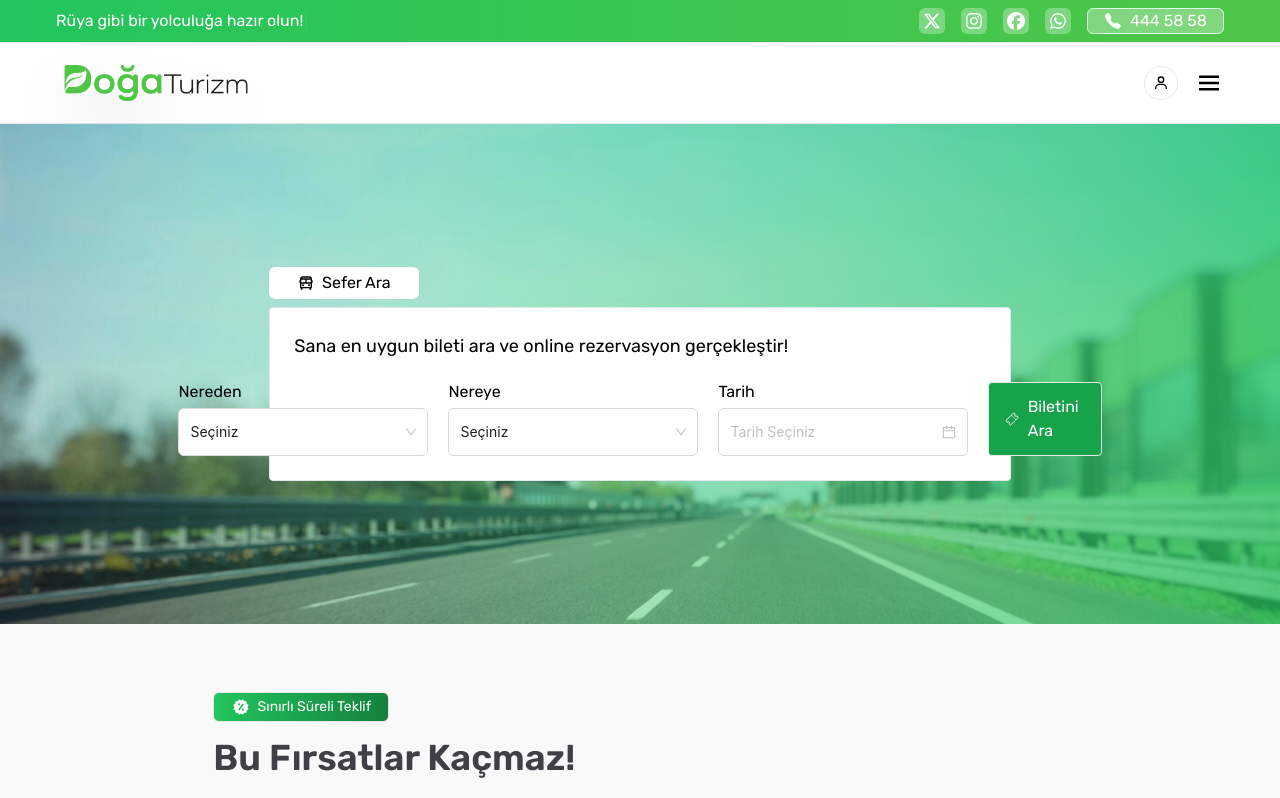
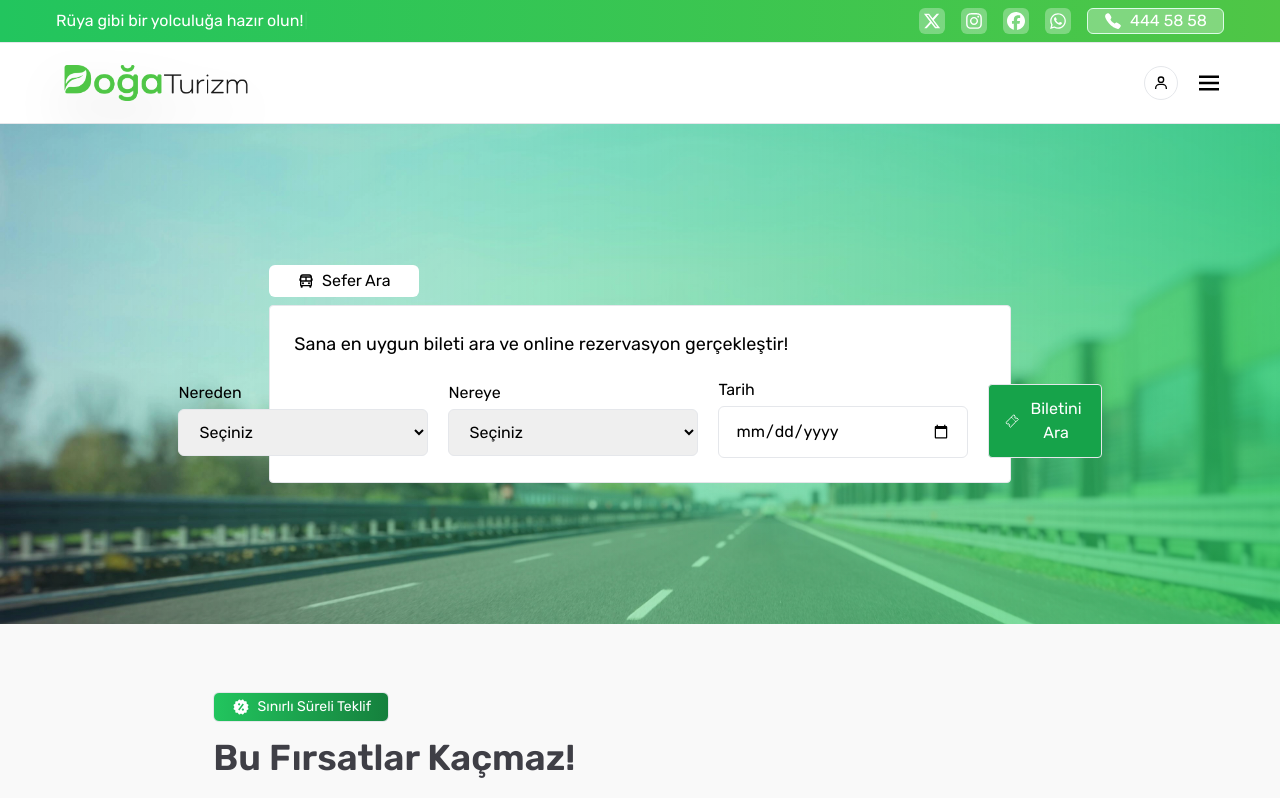
Before and after one commit to ozmberkan/doga-turizm, a React (Vite) app: page / in a window 1280 px wide. Shown: the top 798 px of the page. Built offline with nearby package versions, Linux system fonts and the light colour scheme.

Commit message:
filter bitti

```diff
--- a/src/components/Hero/FilterForm.jsx
+++ b/src/components/Hero/FilterForm.jsx
@@ -3,38 +3,80 @@ import { IoTicketOutline } from "react-icons/io5";
 import { cities } from "../../data/data";
 import { InputField } from "../../data/data";
 import { DatePicker, Select } from "antd";
-import { Link } from "react-router-dom";
+import { Link, useNavigate } from "react-router-dom";
+import { useForm } from "react-hook-form";
+import { filterscheme } from "~/validation/scheme";
+import { zodResolver } from "@hookform/resolvers/zod";
+import { setFilterCriteria } from "~/redux/slices/filterSlice";
+import { useDispatch, useSelector } from "react-redux";
+import moment from "moment";
 
 const FilterForm = () => {
+  const navigate = useNavigate();
+  const dispatch = useDispatch();
+  const { filterCriteria } = useSelector((store) => store.filter);
+  const {
+    register,
+    handleSubmit,
+    formState: { errors },
+  } = useForm({
+    resolver: zodResolver(filterscheme),
+  });
+
+  const searchTicket = (data) => {
+    const selectedArrival = data.arrival;
+    const selectedDeparture = data.departure;
+    const selectedDate = moment(data.date, "YYYY-MM-DD").format("DD.MM.YYYY");
+
+    dispatch(
+      setFilterCriteria({
+        arrival: selectedArrival,
+        departure: selectedDeparture,
+        date: selectedDate,
+      })
+    );
+
+    navigate("/tickets");
+  };
+
   return (
-    <form className="h-full w-full flex justify-center items-center sm:items-center gap-y-3 gap-x-5 font-rubik sm:flex-row flex-col">
+    <form
+      className="h-full w-full flex justify-center items-center sm:items-center gap-y-3 gap-x-5 font-rubik sm:flex-row flex-col"
+      onSubmit={handleSubmit(searchTicket)}
+    >
       {InputField.map((input, i) => (
         <div key={i} className="flex flex-col gap-y-1">
           <label>{input.type === "text" ? input.label : "Tarih"}</label>
           {input.type === "text" ? (
-            <Select
-              defaultValue="Seçiniz"
-              options={cities}
-              className="w-[250px] h-12 "
-            />
+            <select
+              {...register(input.name)}
+              className={`px-4 py-3 rounded-md border outline-none w-[250px] ${
+                errors[input.name] ? "border-red-500" : ""
+              }`}
+            >
+              {cities.map((city) => (
+                <option key={city.id} value={city.value}>
+                  {city.title}
+                </option>
+              ))}
+            </select>
           ) : (
-            <DatePicker
-              placeholder="Tarih Seçiniz"
-              className="w-[250px] h-12 hover:border-green-500 focus:border-green-600 focus:ring-0 cursor-pointer"
-              format="DD.MM.YYYY"
+            <input
+              type="date"
+              {...register(input.name)}
+              className={`px-4 py-3 rounded-md border w-[250px] ${
+                errors[input.name] ? "border-red-500" : ""
+              }`}
             />
           )}
         </div>
       ))}
-      <div className="flex flex-col gap-y-1 w-full mt-auto">
-        <Link
-          to="/tickets"
-          className="w-full transition-colors duration-500 py-3 px-4 hover:bg-green-500 bg-green-600 text-white border rounded flex justify-center items-center gap-x-2"
-        >
+      <button type="submit" className="flex flex-col gap-y-1 w-full mt-auto">
+        <div className="w-full transition-colors duration-500 py-3 px-4 hover:bg-green-500 bg-green-600 text-white border rounded flex justify-center items-center gap-x-2">
           <IoTicketOutline size={20} />
           Biletini Ara
-        </Link>
-      </div>
+        </div>
+      </button>
     </form>
   );
 };
--- a/src/components/Payment/PaymentCreditCart.jsx
+++ b/src/components/Payment/PaymentCreditCart.jsx
@@ -1,4 +1,5 @@
 import React from "react";
+import smLogo from "~/assets/logos/smlogo.png";
 
 const PaymentCreditCart = ({ cartName, cartCvc, cartLast, cartNo }) => {
   return (
@@ -14,17 +15,7 @@ const PaymentCreditCart = ({ cartName, cartCvc, cartLast, cartNo }) => {
       <div className="absolute top-4 left-4 right-4 bottom-4 flex flex-col justify-between text-white">
         <div className="flex justify-between items-center">
           <span className="text-lg font-bold">Kredi Kartı</span>
-          <svg
-            width="40"
-            height="40"
-            viewBox="0 0 24 24"
-            fill="none"
-            stroke="currentColor"
-            strokeWidth="2"
-          >
-            <rect x="1" y="4" width="22" height="16" rx="2" ry="2" />
-            <line x1="1" y1="10" x2="23" y2="10" />
-          </svg>
+          <img src={smLogo} className="w-6" />
         </div>
         <div className="text-xl tracking-widest">
           {cartNo ? cartNo : "**** **** **** ****"}
--- a/src/components/UI/LoginDrawer.jsx
+++ b/src/components/UI/LoginDrawer.jsx
@@ -1,4 +1,4 @@
-import React from "react";
+import React, { useEffect } from "react";
 import { BiLock, BiUser } from "react-icons/bi";
 import { FcGoogle } from "react-icons/fc";
 import { BsApple } from "react-icons/bs";
@@ -37,11 +37,13 @@ const LoginDrawer = ({ open, toggleDrawer, setLogInMode, setForgot }) => {
         data.password
       );
       const user = userCredential.user;
+
       const userData = {
         uid: user.uid,
         email: user.email,
         displayName: user.displayName,
         phoneNumber: user.phoneNumber,
+        emailVerified: user.emailVerified,
       };
 
       if (user.uid === "pw7MMy1Q3NQtuBf9ywPQ6yBy9r43") {
@@ -54,6 +56,7 @@ const LoginDrawer = ({ open, toggleDrawer, setLogInMode, setForgot }) => {
         toggleDrawer(false);
         reset();
       }, 1000);
+      console.log(userData);
     } catch (error) {
       toast.error(
         "Lütfen bilgileri kontrol ediniz. Sistemde belirtilen kullanıcı bulunamadı!"
--- a/src/data/data.js
+++ b/src/data/data.js
@@ -68,18 +68,19 @@ export const campaigns = [
 ];
 
 export const cities = [
-  { id: 1, title: "İstanbul", value: "İstanbul" },
-  { id: 2, title: "Bursa", value: "Bursa" },
-  { id: 3, title: "Balıkesir", value: "Balıkesir" },
-  { id: 4, title: "Edirne", value: "Edirne" },
-  { id: 5, title: "Çanakkale", value: "Çanakkale" },
-  { id: 6, title: "Tekirdağ", value: "Tekirdağ" },
+  { id: 1, title: "Seçiniz", value: "" },
+  { id: 2, title: "İstanbul", value: "Istanbul" },
+  { id: 3, title: "Bursa", value: "Bursa" },
+  { id: 4, title: "Balıkesir", value: "Balikesir" },
+  { id: 5, title: "Edirne", value: "Edirne" },
+  { id: 6, title: "Çanakkale", value: "Çanakkale" },
+  { id: 7, title: "Tekirdağ", value: "Tekirdağ" },
 ];
 
 export const InputField = [
   { label: "Nereden", type: "text", name: "departure" },
   { label: "Nereye", type: "text", name: "arrival" },
-  { label: "Tarih", type: "date", name: "arrival" },
+  { label: "Tarih", type: "date", name: "date" },
 ];
 
 export const footerAbout = [
--- a/src/pages/Payment/Payment.jsx
+++ b/src/pages/Payment/Payment.jsx
@@ -1,5 +1,6 @@
 import { ConfigProvider, Steps } from "antd";
 import React, { useState } from "react";
+import { MdPayment, MdPayments } from "react-icons/md";
 import { useSelector } from "react-redux";
 import { Link, useNavigate } from "react-router-dom";
 import { toast } from "react-toastify";
@@ -62,8 +63,8 @@ const Payment = () => {
           ]}
         />
       </ConfigProvider>
-      <div className="flex w-full mt-5 gap-x-5">
-        <div className="w-1/3  p-5 border-2 flex flex-col gap-y-5 rounded-md border-[#4FC647]">
+      <div className="flex w-full mt-5 sm:gap-x-5 gap-y-5 sm:flex-row flex-col">
+        <div className="sm:w-1/3 w-full  p-5 border-2 flex flex-col gap-y-5 rounded-md border-[#4FC647]">
           <h1 className="text-3xl font-semibold text-[#4FC647]">
             Seçilen Bilet / Biletler
           </h1>
@@ -127,9 +128,9 @@ const Payment = () => {
             />
             <Link
               onClick={paymentDone}
-              className="w-full col-start-1 col-end-3 p-4 rounded-md border bg-[#4FC647] hover:bg-[#4fc615] text-white focus:ring-[#4FC647]"
+              className="w-full flex items-center gap-x-3 col-start-1 col-end-3 p-4 rounded-md border bg-[#4FC647] hover:bg-[#4fc615] text-white focus:ring-[#4FC647]"
             >
-              Ödemeyi Gerçekleştir
+              <MdPayment size={24} /> Ödemeyi Gerçekleştir
             </Link>
           </form>
         </div>
--- /dev/null
+++ b/src/redux/slices/filterSlice.js
@@ -0,0 +1,24 @@
+import { createSlice } from "@reduxjs/toolkit";
+
+const initialState = {
+  filterCriteria : {
+    departure: "",
+    arrival: "",
+    date: "",
+  }
+};
+
+export const filterSlice = createSlice({
+  name: "filter",
+  initialState,
+  reducers: {
+    setFilterCriteria: (state, action) => {
+      state.filterCriteria = { ...state.filterCriteria, ...action.payload };
+    },
+
+  },
+});
+
+export const { setFilterCriteria } = filterSlice.actions;
+
+export default filterSlice.reducer;
--- a/src/redux/store.js
+++ b/src/redux/store.js
@@ -1,10 +1,12 @@
 import { configureStore } from "@reduxjs/toolkit";
 import userSlice from "./slices/userSlice";
 import ticketsSlice from "./slices/ticketsSlice";
+import filterSlice from "./slices/filterSlice";
 
 export const store = configureStore({
   reducer: {
     user: userSlice,
-    tickets : ticketsSlice
+    tickets : ticketsSlice,
+    filter: filterSlice
   },
 });
--- a/src/validation/scheme.jsx
+++ b/src/validation/scheme.jsx
@@ -11,3 +11,9 @@ export const loginscheme = z.object({
   email: z.string().email("Geçerli bir email adresi giriniz!"),
   password: z.string().min(6, "Parola en az 6 karakter olmalıdır!"),
 });
+
+export const filterscheme = z.object({
+  departure: z.string().min(1, "Bir Seçim Yapmalısınız"),
+  arrival: z.string().min(1, "Bir Seçim Yapmalısınız"),
+  date: z.string().min(1, "Bir Seçim Yapmalısınız"),
+});
```
Also changed, not shown: src/pages/Profile/Profile.jsx (+24 -6 lines), src/pages/Tickets/Tickets.jsx (+18 -6 lines), src/assets/logos/smlogo.png (added).
